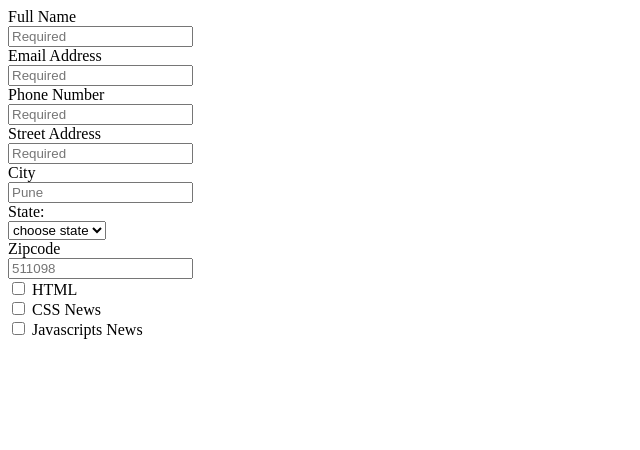
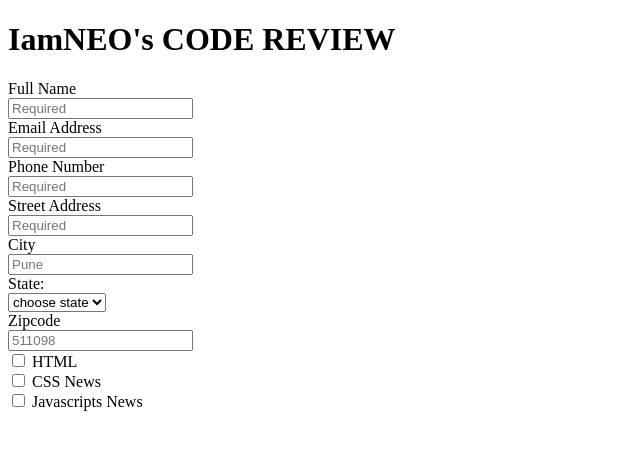
Before and after one commit to iamneo-production/afbaefaadccffdc305520444bbaaaabbcbbfefone, a plain HTML site: page public/index.html in a window 1280 px wide. Shown: the whole page, without its empty margins (0-640 px from the left). Drawn offline with Linux system fonts and the light colour scheme.

Commit message:
Backup Commit

```diff
--- a/public/index.html
+++ b/public/index.html
@@ -6,9 +6,11 @@
     <title>IamNEO's CODE REVIEW</title>
 </head>
 <body>
-    <div>Full Name <br>
+    <h1>IamNEO's CODE REVIEW</h1>
+    <form>
+    <label>Full Name <br>
         <input type="text" id="name" name="user_name" placeholder="Required" required>
-    </div>
+    </label>
     <div>Email Address <br>
         <input type="email" id="email" name="user_mail" placeholder="Required" required>
     </div>
@@ -36,5 +38,6 @@
         <label for="check2"> CSS News</label><br>
         <input type="checkbox" id="vehicle3" name="check3" value="Boat">
         <label for="check3"> Javascripts News</label><br>
+    </form>
 </body>
 </html>
```
